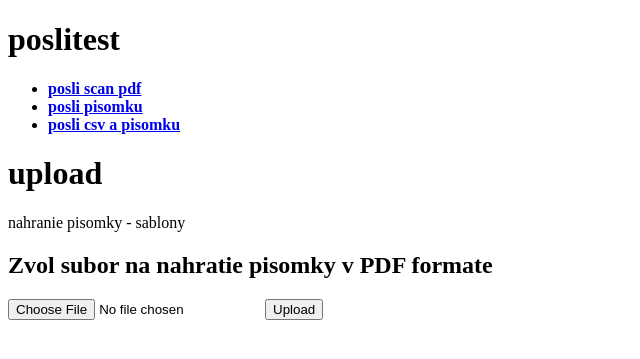
After one commit to milanzongor/unihack_2020, a Flask app: template templates/upload_template.html in a window 1280 px wide. The commit adds this page. Shown: the top 359 px of the page, without its empty margins (0-640 px from the left). Run offline with Flask 2, Linux system fonts and the light colour scheme; the template is opened without the code that fills it, so the values that code supplies are empty.

Commit message:
Uploading files works. added interface for backend.

```diff
--- a/app.py
+++ b/app.py
@@ -1,10 +1,11 @@
 import os
-from flask import Flask, flash, request, redirect, render_template, url_for
-from werkzeug.utils import secure_filename
-from flask import send_from_directory
+from secrets import token_urlsafe
+from flask import Flask, flash, request, redirect, render_template, send_from_directory
+
+import utilities
 
 UPLOAD_FOLDER = './uploads/'
-ALLOWED_EXTENSIONS = {'pdf', 'png', 'jpg', 'jpeg', 'csv'}
+ALLOWED_EXTENSIONS = {'pdf', 'csv'}
 
 app = Flask(__name__)
 app.secret_key = "posielaj vsetky testy"
@@ -17,15 +18,14 @@ def allowed_file(file_name):
            file_name.rsplit('.', 1)[1].lower() in ALLOWED_EXTENSIONS
 
 
-@app.route('/', methods=['GET', 'POST'])
+@app.route('/', methods=['GET'])
 def home():
     return render_template('layout.html')
 
 
 @app.route('/uploads/<filename>')
 def uploaded_file(filename):
-    return send_from_directory(app.config['UPLOAD_FOLDER'],
-                               filename)
+    return send_from_directory(app.config['UPLOAD_FOLDER'], filename)
 
 
 @app.route('/upload/', methods=['GET', 'POST'])
@@ -41,10 +41,20 @@ def upload():
         if file.filename == '':
             flash('No selected file')
             return redirect(request.url)
-        if file and allowed_file(file.filename):
-            filename = secure_filename(file.filename)
-            file.save(os.path.join(app.config['UPLOAD_FOLDER'], filename))
-            return redirect(url_for('uploaded_file', filename=filename))
+
+        # if file and allowed_file(file.filename): # previous
+        if file:
+            # filename = secure_filename(file.filename) # previous
+            filename = token_urlsafe(32)
+            # instead of saving file with original name, create random token
+            path_to_pdf = os.path.join(app.config['UPLOAD_FOLDER'], filename)
+            file.save(path_to_pdf + ".pdf")
+
+            filename_zip = utilities.process_scanned_pdf(path_to_pdf)
+
+            # return redirect(url_for(os.path.join(app.config['UPLOAD_FOLDER'], filename + ".zip")))
+            # return redirect("../" + UPLOAD_FOLDER + filename + ".zip")
+            return uploaded_file(filename_zip)
     return render_template('upload.html')
 
 
@@ -64,13 +74,47 @@ def upload_clean():
             flash('No selected file')
             return redirect(request.url)
         if (file1 and allowed_file(file1.filename)) and (file2 and allowed_file(file2.filename)):
-            filename1 = secure_filename(file1.filename)
-            filename2 = secure_filename(file2.filename)
+            filename1 = token_urlsafe(32)
+            filename2 = token_urlsafe(32)
             file1.save(os.path.join(app.config['UPLOAD_FOLDER'], filename1))
             file2.save(os.path.join(app.config['UPLOAD_FOLDER'], filename2))
-            return redirect('/')
+
+            filename_zip = utilities.process_students_and_template(filename1, filename2)
+
+            return uploaded_file(filename_zip)
     return render_template('upload_clean.html')
 
 
+@app.route('/upload_template/', methods=['GET', 'POST'])
+def upload():
+    if request.method == 'POST':
+        # check if the post request has the file part
+        if 'file' not in request.files:
+            flash('No file part')
+            return redirect(request.url)
+        file = request.files['file']
+        # if user does not select file, browser also
+        # submit an empty part without filename
+        if file.filename == '':
+            flash('No selected file')
+            return redirect(request.url)
+
+        # if file and allowed_file(file.filename): # previous
+        if file:
+            # filename = secure_filename(file.filename) # previous
+            token = token_urlsafe(32)
+            filename = token + ".pdf"
+            # instead of saving file with original name, create random token
+            path_to_pdf = os.path.join(app.config['UPLOAD_FOLDER'], filename)
+            file.save(path_to_pdf)
+
+            filename_zip = utilities.process_template(path_to_pdf)
+
+            # return redirect(url_for(os.path.join(app.config['UPLOAD_FOLDER'], filename + ".zip")))
+            # return redirect("../" + UPLOAD_FOLDER + filename + ".zip")
+            return uploaded_file(filename_zip)
+    return render_template('upload.html')
+
+
 if __name__ == '__main__':
-    app.run(host="127.0.0.1",port=int("5000"), debug=True)
+    app.run(host="127.0.0.1", port=int("5000"), debug=True)
--- a/requirements.txt
+++ b/requirements.txt
@@ -1,3 +1,5 @@
+werkzeug
+flask
 astroid==2.0.4
 isort==4.3.4
 joblib==0.14.0
--- /dev/null
+++ b/static/studenti_sablona.csv
@@ -0,0 +1,4 @@
+id,meno
+464467,"Magda Salatova"
+464323,"Jozko Mrkvicka"
+464467,"Ferko Janoski"
--- a/templates/layout.html
+++ b/templates/layout.html
@@ -1,15 +1,22 @@
 <!DOCTYPE html>
-<html>
+<html lang="cz">
+<head>
+    <meta charset="UTF-8">
+    <title>Posli Test</title>
+</head>
 <body>
 <header>
     <div class="container">
         <h1 class="logo">poslitest</h1>
-        <strong><nav>
+        <strong>
+            <nav>
                 <ul class="menu">
                     <li><a href="{{ url_for('upload') }}">posli scan pdf</a></li>
+                    <li><a href="{{ url_for('upload_template') }}">posli pisomku</a></li>
                     <li><a href="{{ url_for('upload_clean') }}">posli csv a pisomku</a></li>
                 </ul>
-        </nav></strong>
+            </nav>
+        </strong>
     </div>
 </header>
 <div class="container">
--- a/templates/upload_clean.html
+++ b/templates/upload_clean.html
@@ -1,7 +1,7 @@
 {% extends "layout.html" %}
 {% block content %}
    <div class="upload_clean">
-     <h1>nahraj scan pdf</h1>
+     <h1>NEFUNKCNE!!! nahraj scan pdf</h1>
      <p>nahranie jednoho pdf ako skenu</p>
    </div>
 
--- /dev/null
+++ b/templates/upload_template.html
@@ -0,0 +1,14 @@
+{% extends "layout.html" %}
+{% block content %}
+  <div class="upload">
+    <h1>upload</h1>
+    <p>nahranie pisomky - sablony</p>
+  </div>
+
+
+<h2>Zvol subor na nahratie pisomky v PDF formate</h2>
+<form method=post enctype=multipart/form-data>
+    <input type=file name=file>
+    <input type=submit value=Upload>
+</form>
+{% endblock %}
--- /dev/null
+++ b/uploads/dummy.txt
@@ -0,0 +1 @@
+bla bla
```
Also changed, not shown: utilities.py (added, +31 -0 lines), static/nalepka_sablona.png (added), templates/upload.html (indentation only). Lines whose indentation alone changed are shown as unchanged.
